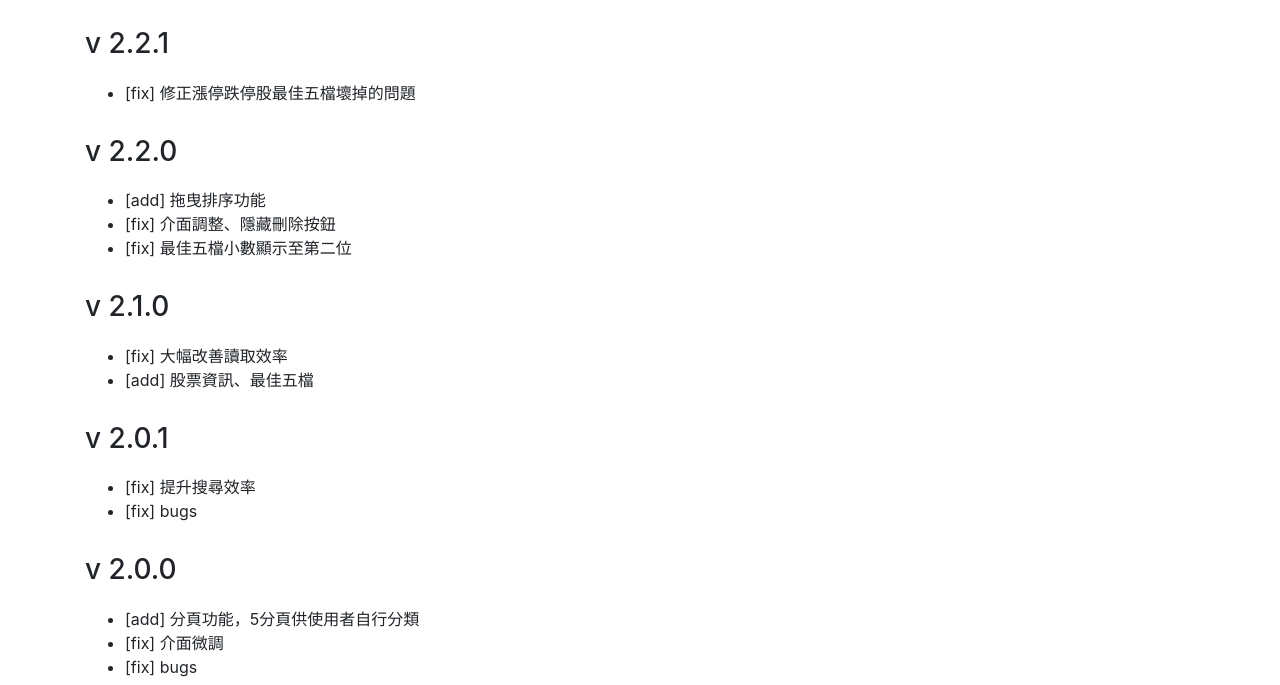
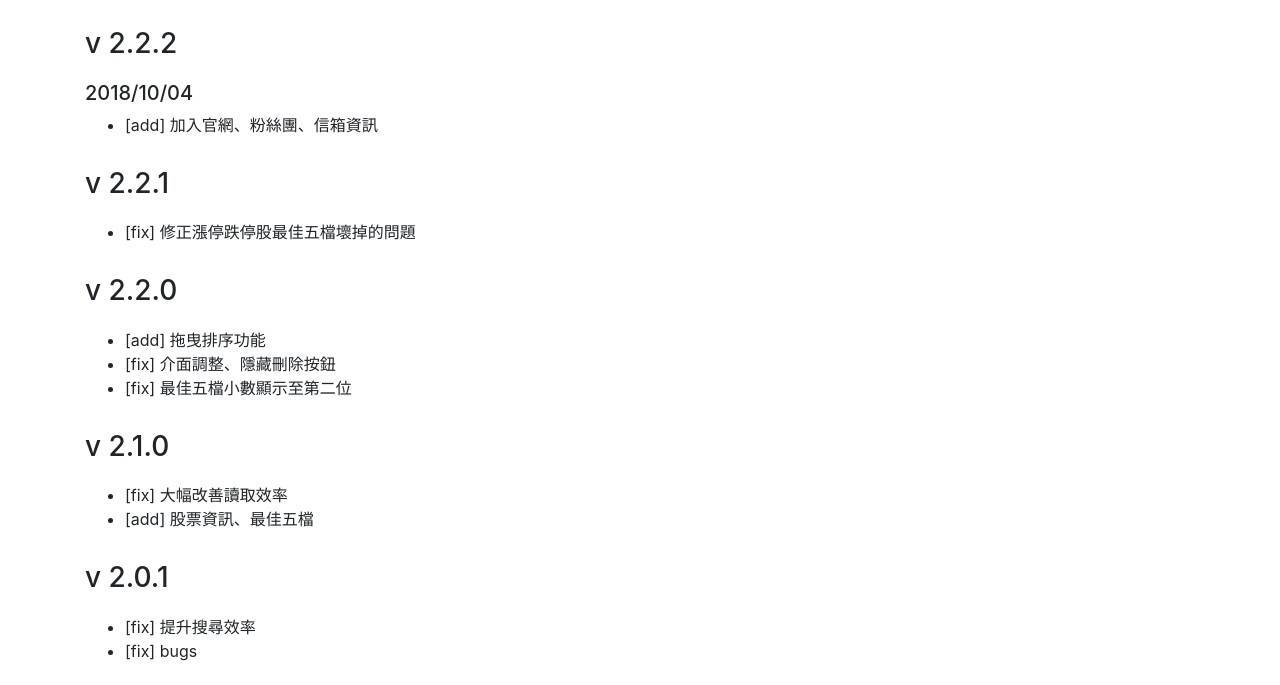
Before and after one commit to CelloCello/ystock-site, a plain HTML site: page version.html in a window 1280 px wide. Shown: the part 115-800 px from the top of the page. Drawn offline with Linux system fonts and the light colour scheme.

Commit message:
update version history

```diff
--- a/version.html
+++ b/version.html
@@ -41,6 +41,12 @@
       <h1>版本歷史</h1>
 
       <section>
+        <h3>v 2.2.2</h3>
+        <h5>2018/10/04</h5>
+        <ul>
+          <li>[add] 加入官網、粉絲團、信箱資訊</li>
+        </ul>
+
         <h3>v 2.2.1</h3>
         <ul>
           <li>[fix] 修正漲停跌停股最佳五檔壞掉的問題</li>
```
